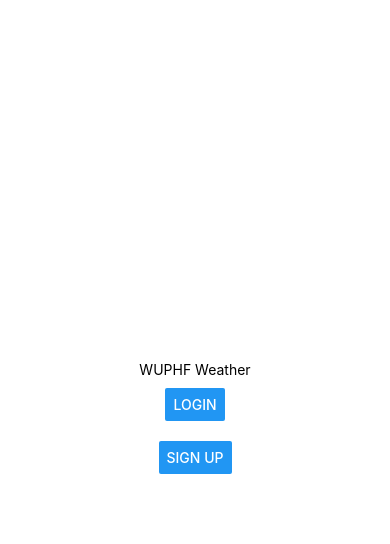
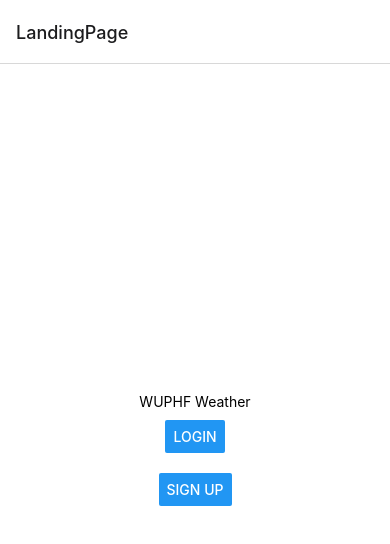
Before and after one commit to DevanTurtle7/WUPHF-Weather, a React Native app: screen /LandingPage in a window 390 px wide. Shown: the top 544 px of the page. Built offline with nearby package versions, Linux system fonts and the light colour scheme.

Commit message:
stubbed multipage layout

```diff
--- a/App.js
+++ b/App.js
@@ -1,14 +1,20 @@
 import { StatusBar } from 'expo-status-bar';
 import { StyleSheet, Text, View, TextInput } from 'react-native';
 import { useState } from 'react'
+import { NavigationContainer } from '@react-navigation/native';
 import AsyncStorage from '@react-native-async-storage/async-storage';
+import { createNativeStackNavigator } from '@react-navigation/native-stack';
+
 import LandingPage from './components/LandingPage';
+import LoginPage from './components/LoginPage';
 
 const UID_KEY = "uid"
 
 const WAITING = 0
 const LOGGED_IN = 1
 const NOT_LOGGED_IN = 2
+
+const Stack = createNativeStackNavigator()
 
 export default function App() {
     const [navState, setNavState] = useState(WAITING)
@@ -23,6 +29,7 @@ export default function App() {
         }
     }
 
+    /*
     if (navState === LOGGED_IN) {
         return (
             <View style={styles.container}>
@@ -44,8 +51,21 @@ export default function App() {
         return (
             <LandingPage />
         );
-    }
-
+    }*/
+    return (
+        <NavigationContainer>
+            <Stack.Navigator>
+                <Stack.Screen
+                    name="LandingPage"
+                    component={LandingPage}
+                />
+                <Stack.Screen
+                    name="Login"
+                    component={LoginPage}
+                />
+            </Stack.Navigator>
+        </NavigationContainer>
+    );
 }
 
 const styles = StyleSheet.create({
--- a/components/LandingPage.jsx
+++ b/components/LandingPage.jsx
@@ -1,9 +1,9 @@
 import { StatusBar } from 'expo-status-bar';
 import { StyleSheet, Text, View, Button } from 'react-native';
 
-function LandingPage(props) {
+function LandingPage({navigation}) {
     const loginPressed = () => {
-
+        navigation.navigate("Login")
     }
 
     const signUpPressed = () => {
--- a/components/LoginPage.jsx
+++ b/components/LoginPage.jsx
@@ -3,7 +3,7 @@ import { StyleSheet, Text, View, TextInput } from 'react-native';
 function LoginPage() {
     return (
         <View>
-
+        <Text>Yo</Text>
         </View>
     )
 }
--- a/package.json
+++ b/package.json
@@ -11,6 +11,8 @@
   },
   "dependencies": {
     "@react-native-async-storage/async-storage": "^1.16.1",
+    "@react-navigation/native": "^6.0.8",
+    "@react-navigation/native-stack": "^6.5.0",
     "expo": "~44.0.0",
     "expo-status-bar": "~1.2.0",
     "react": "17.0.1",
```
Also changed, not shown: 2 other files (tests, documents, lock files or other folders).
